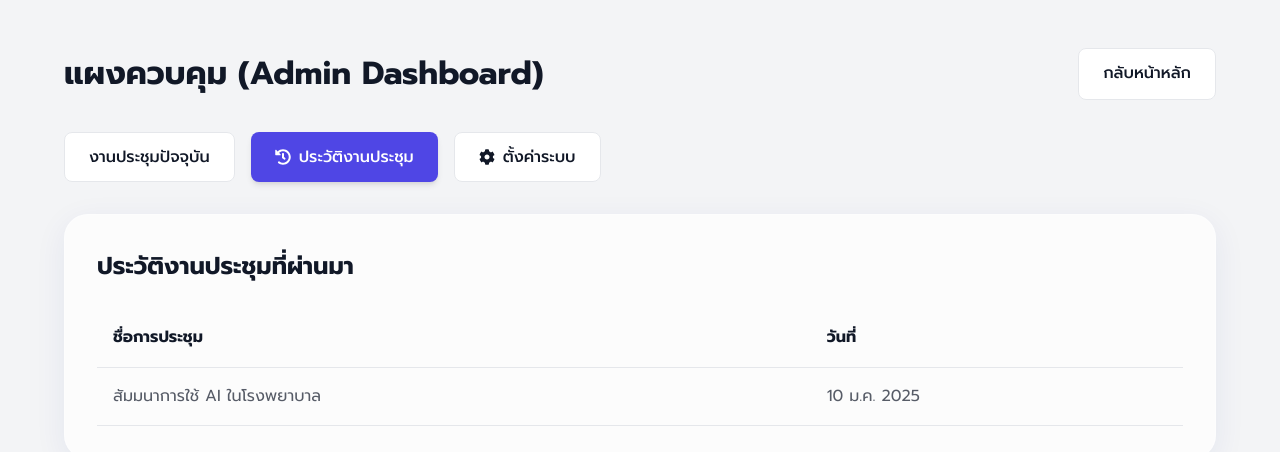
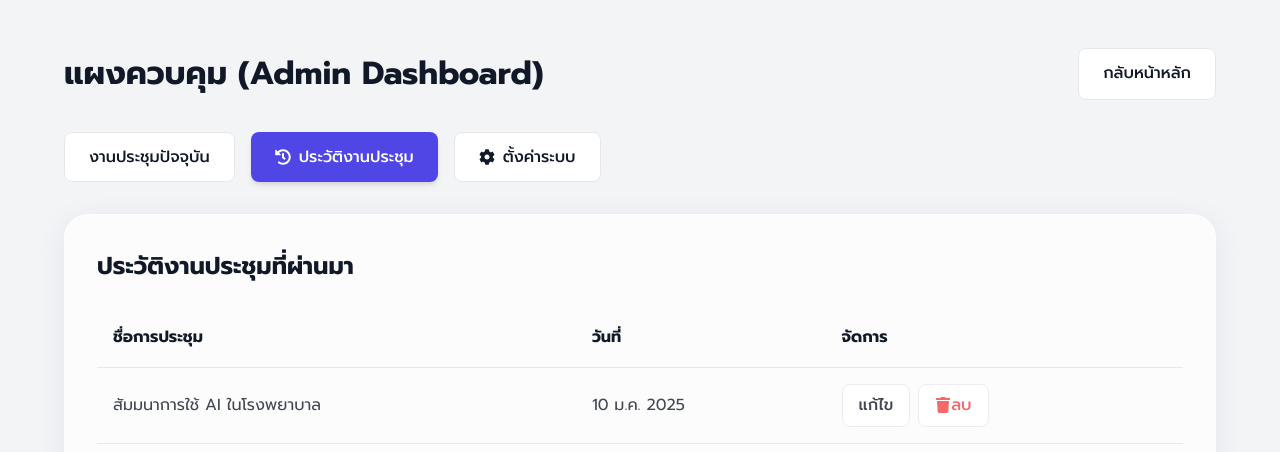
Before and after one commit to expap9/meeting-app, a React (Vite) app: page /admin in a window 1280 px wide. Both pictures are taken after a click on the button "ประวัติงานประชุม". Shown: the top 452 px of the page. Built offline with nearby package versions, Linux system fonts and the light colour scheme.

Commit message:
Add edit/delete buttons to history tab

```diff
--- a/src/pages/AdminDashboard.jsx
+++ b/src/pages/AdminDashboard.jsx
@@ -177,13 +177,22 @@ export default function AdminDashboard() {
                   <tr style={{ borderBottom: '1px solid var(--border)', textAlign: 'left' }}>
                     <th style={{ padding: '1rem' }}>ชื่อการประชุม</th>
                     <th style={{ padding: '1rem' }}>วันที่</th>
+                    <th style={{ padding: '1rem' }}>จัดการ</th>
                   </tr>
                 </thead>
                 <tbody>
                   {historyMeetings.map(m => (
-                    <tr key={m.id} style={{ borderBottom: '1px solid var(--border)', opacity: '0.7' }}>
+                    <tr key={m.id} style={{ borderBottom: '1px solid var(--border)', opacity: '0.8' }}>
                       <td style={{ padding: '1rem' }}>{m.title}</td>
                       <td style={{ padding: '1rem' }}>{m.date}</td>
+                      <td style={{ padding: '1rem', display: 'flex', gap: '0.5rem' }}>
+                        <Link to={`/admin/edit/${m.id}`} className="btn btn-secondary" style={{ padding: '0.5rem 1rem' }}>
+                          แก้ไข
+                        </Link>
+                        <button onClick={() => handleDelete(m.id)} className="btn btn-secondary" style={{ color: 'var(--danger)', padding: '0.5rem 1rem' }}>
+                          <FaTrash /> ลบ
+                        </button>
+                      </td>
                     </tr>
                   ))}
                 </tbody>
```
